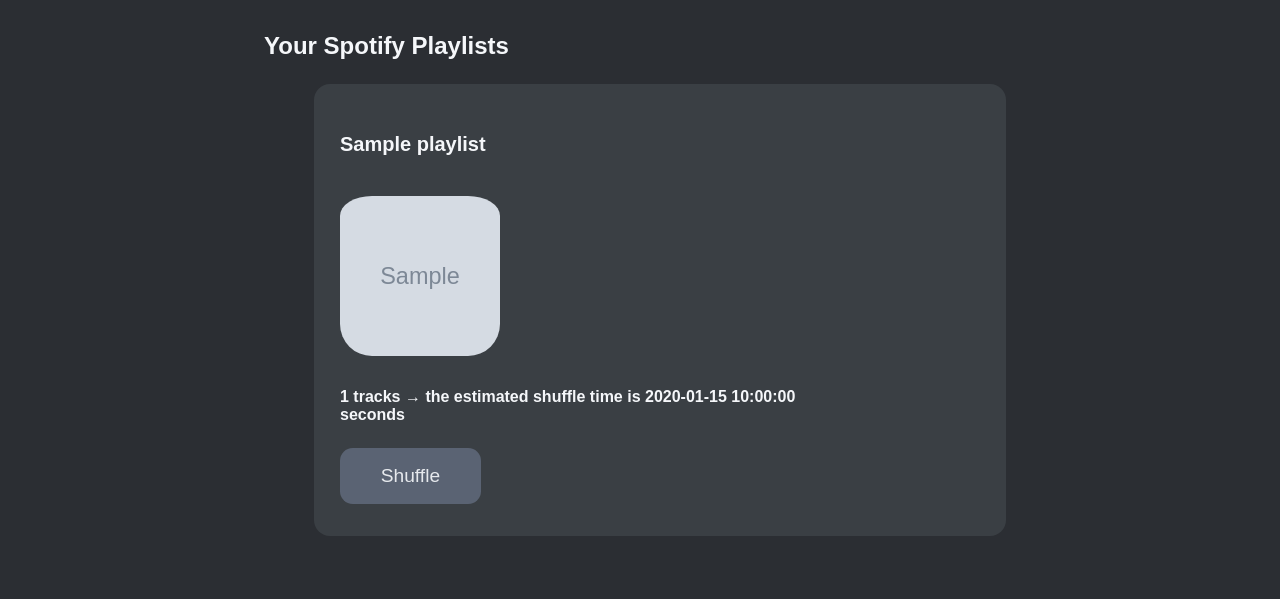
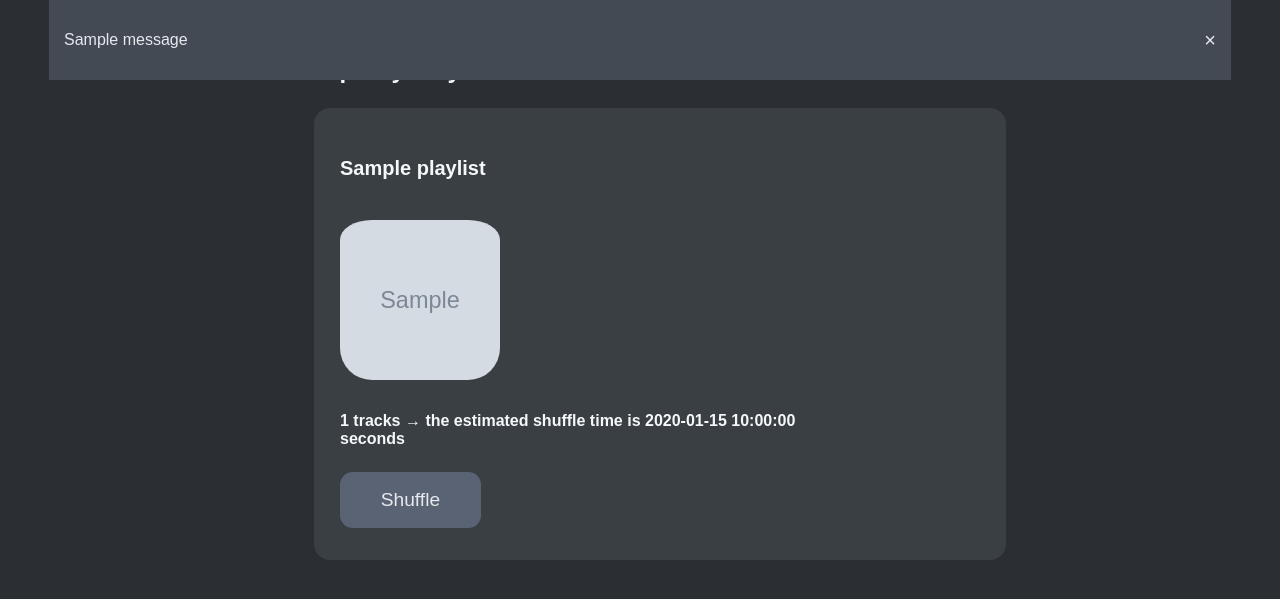
Before and after one commit to G-Chist/spotify_shuffler, a Flask app: template templates/playlists.html in a window 1280 px wide. Shown: the top 599 px of the page. Run offline with Flask 3, Linux system fonts and the light colour scheme; the template is opened without the code that fills it: most values are stand-ins (such as "Sample title", 1, 10 or a date in 2020); grey boxes marked "Sample" are stand-in pictures; one stand-in notice (Sample message) is shown.

Commit message:
Added flash statement to display factual shuffle time

```diff
--- a/static/style.css
+++ b/static/style.css
@@ -28,6 +28,26 @@ ul {
 
 li {
     margin-bottom: 5vh;
+}
+
+.popup {
+    position: fixed;
+    top: 0;
+    left: 50%;
+    transform: translateX(-50%);
+    background-color: #434A54; /* Dark gray */
+    color: #E6E9ED; /* Light gray */
+    padding: 15px;
+    width: 90%; /* Responsive width */
+    z-index: 1000;
+    display: flex;
+    justify-content: space-between;
+    align-items: center;
+}
+
+.close {
+    cursor: pointer;
+    font-size: 20px;
 }
 
 .shuffle_button {
--- a/templates/playlists.html
+++ b/templates/playlists.html
@@ -7,6 +7,23 @@
     <link rel="stylesheet" href="{{ url_for('static', filename='style.css') }}">  <!-- Specifies a style sheet -->
 </head>
 <body>
+
+<!-- Popup message -->
+{% with messages = get_flashed_messages() %}
+  {% if messages %}
+    <ul class=flashes>
+    {% for message in messages %}
+      <li>
+          <div id="popup" class="popup">
+              <p>{{ message }}</p>
+              <span class="close" onclick="closePopup()">&times;</span>
+        </div>
+      </li>
+    {% endfor %}
+    </ul>
+  {% endif %}
+{% endwith %}
+
     <h1>Your Spotify Playlists</h1>  <!-- Title of the page -->
 
     <ul>  <!-- Unordered list to display the playlists -->
@@ -14,17 +31,19 @@
             <li>  <!-- List item for each playlist -->
                 <div class="playlist_container">
                     <div class="content">
+
                         <h2>{{ playlist.name }}</h2>  <!-- Display the name of the playlist -->
                         {% if playlist.image %}  <!-- Check if the playlist has an associated image -->
                             <img src="{{ playlist.image }}" alt="{{ playlist.name }} cover">  <!-- Display the playlist image -->
                         {% else %}  <!-- If no image is available -->
                             <p>No image available</p>  <!-- Display a message indicating the absence of an image -->
                         {% endif %}  <!-- End of the image check -->
-                        <h3>{{ playlist.length }} tracks   <b>&rarr;</b>   the estimated shuffle time is {{ playlist.estimated_shuffle_time }} seconds</h3> <!-- Display track count and estimated shuffle time -->
+                        <h3>{{ playlist.length }} tracks <b>&rarr;</b> the estimated shuffle time is {{ playlist.estimated_shuffle_time }} seconds</h3> <!-- Display track count and estimated shuffle time -->
 
                         <form action="{{ url_for('shuffle_playlist', playlist_id=playlist.id) }}" method="GET">  <!-- Form to handle the shuffle action for the playlist -->
                             <button type="submit" class="shuffle_button">Shuffle</button>  <!-- Button to submit the form and trigger the shuffle action -->
                         </form>
+
                     </div>
                 </div>
             </li>  <!-- End of the playlist list item -->
@@ -32,3 +51,9 @@
     </ul>  <!-- End of the unordered list -->
 </body>
 </html>
+
+<script>
+    function closePopup() {
+        document.getElementById("popup").style.display = "none";
+    }
+</script>
```
